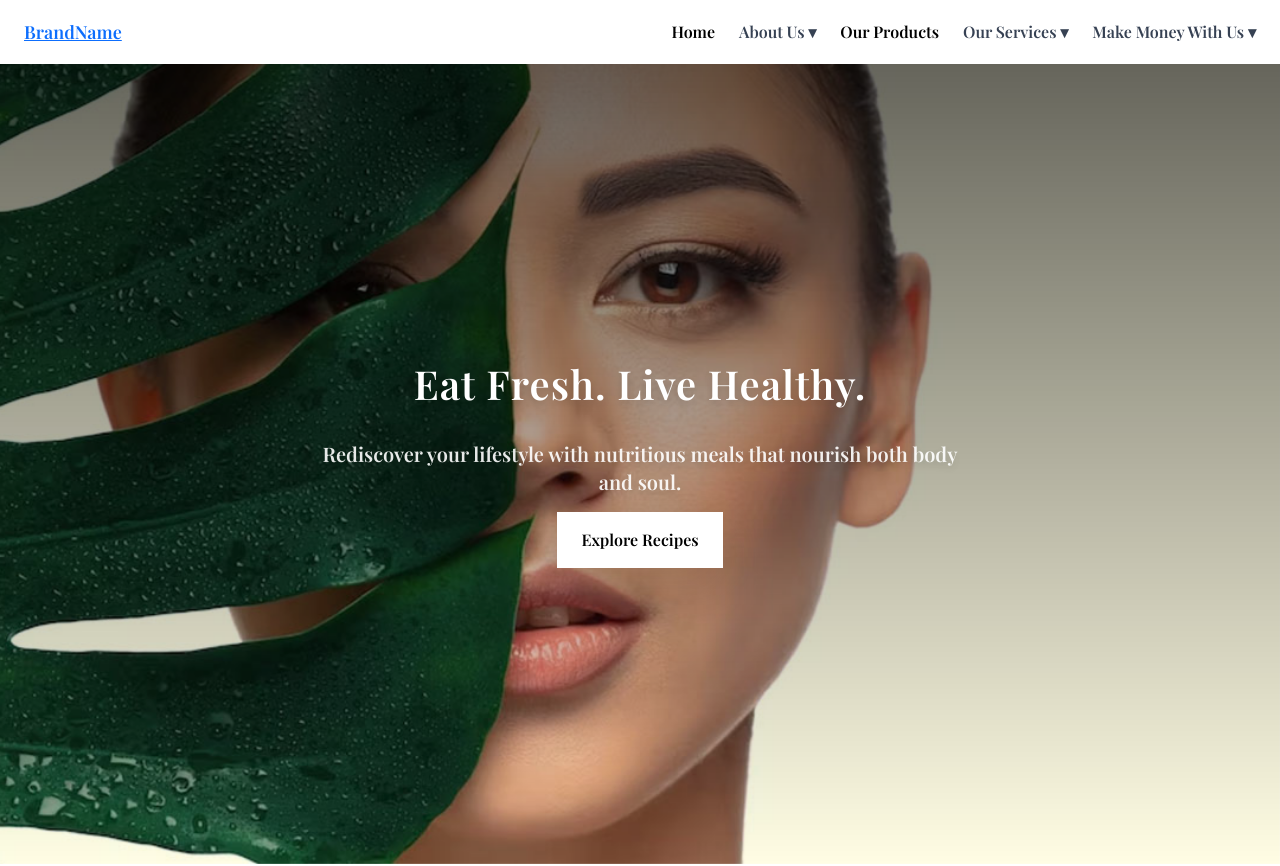
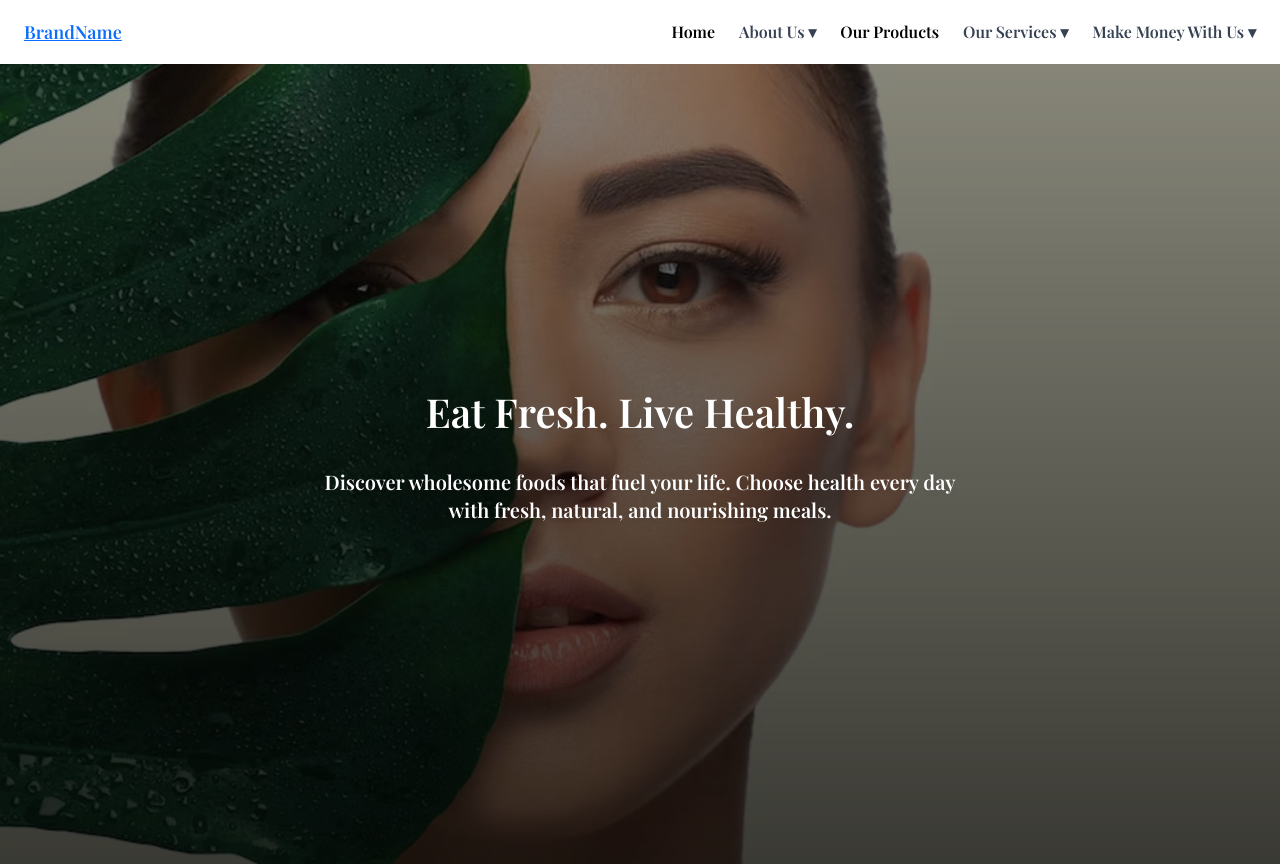
Before and after one commit to yasshikasah362/project1, a Next.js app: page / in a window 1280 px wide. Shown: the top 866 px of the page. Built offline with nearby package versions, Linux system fonts and the light colour scheme.

Commit message:
changes in nav

```diff
--- a/app/components/Hero.tsx
+++ b/app/components/Hero.tsx
@@ -1,7 +1,7 @@
 'use client';
-
 import React from 'react';
 import Slider from 'react-slick';
+import { motion } from 'framer-motion';
 import 'slick-carousel/slick/slick.css';
 import 'slick-carousel/slick/slick-theme.css';
 
@@ -10,7 +10,7 @@ const Hero = () => {
     dots: false,
     infinite: true,
     autoplay: true,
-    speed: 1000,
+    speed: 1200,
     autoplaySpeed: 5000,
     slidesToShow: 1,
     slidesToScroll: 1,
@@ -20,45 +20,39 @@ const Hero = () => {
 
   return (
     <div className="relative h-screen w-full overflow-hidden font-playfair">
-      {/* Slider Background */}
       <Slider {...settings}>
-        <div>
-          <img
-            src="/images/beauty.jpg"
-            alt="Slide 1"
-            className="h-screen w-full object-cover"
-          />
-        </div>
-        <div>
-          <img
-            src="/images/women.jpg"
-            alt="Slide 2"
-            className="h-screen w-full object-cover"
-          />
-        </div>
-        <div>
-          <img
-            src="/images/fresh meal.jpg"
-            alt="Slide 3"
-            className="h-screen w-full object-cover"
-          />
-        </div>
+        {['beauty.jpg', 'women.jpg', 'fresh meal.jpg', 'indian meal.jpg'].map((img, index) => (
+          <div key={index}>
+            <img
+              src={`/images/${img}`}
+              alt={`Slide ${index + 1}`}
+              className="h-screen w-full object-cover brightness-75"
+            />
+          </div>
+        ))}
       </Slider>
 
-      {/* Overlay */}
-      <div className="absolute inset-0 bg-gradient-to-b from-black/60 via-black/30 to-transparent z-10" />
+      {/* Gradient Overlay */}
+      <div className="absolute inset-0 bg-gradient-to-b from-black/30 via-black/50 to-black/70 z-10" />
 
-      {/* Foreground Content */}
-      <div className="absolute inset-0 flex flex-col justify-center items-center text-center z-20 text-white px-4">
-        <h1 className="text-5xl md:text-6xl font-bold tracking-wide drop-shadow-lg animate-fadeInUp">
+      {/* Foreground Text */}
+      <div className="absolute inset-0 z-20 flex flex-col justify-center items-center text-center px-4 text-white">
+        <motion.h1
+          initial={{ y: -50, opacity: 0 }}
+          animate={{ y: 0, opacity: 1 }}
+          transition={{ duration: 1 }}
+          className="text-5xl md:text-6xl font-bold drop-shadow-xl"
+        >
           Eat Fresh. Live Healthy.
-        </h1>
-        <p className="text-lg md:text-xl max-w-2xl mt-4 text-white/90 drop-shadow-lg animate-fadeInUp delay-100">
-          Rediscover your lifestyle with nutritious meals that nourish both body and soul.
-        </p>
-        <button className="mt-8 bg-white text-black font-semibold py-3 px-6 rounded-full shadow-lg hover:bg-gray-200 transition-all duration-300 animate-fadeInUp delay-200">
-          Explore Recipes
-        </button>
+        </motion.h1>
+        <motion.p
+          initial={{ y: 50, opacity: 0 }}
+          animate={{ y: 0, opacity: 1 }}
+          transition={{ delay: 0.4, duration: 1 }}
+          className="text-lg md:text-xl mt-4 max-w-2xl drop-shadow-md"
+        >
+          Discover wholesome foods that fuel your life. Choose health every day with fresh, natural, and nourishing meals.
+        </motion.p>
       </div>
     </div>
   );
--- a/app/layout.tsx
+++ b/app/layout.tsx
@@ -1,4 +1,4 @@
-// app/layout.tsx
+
 import './globals.css';
 import { Playfair_Display } from 'next/font/google';
 import type { ReactNode } from 'react';
--- a/app/page.tsx
+++ b/app/page.tsx
@@ -3,8 +3,7 @@ import React, { useEffect } from 'react';
 import 'bootstrap/dist/css/bootstrap.min.css';
 import Nav from './components/Navbar/Nav';
 import Home from './components/Home';
-// declarations.d.ts
-// declare module 'bootstrap/dist/js/bootstrap.bundle.min.js';
+
 
 
 const Page = () => {
```
Also changed, not shown: app/components/Home.tsx (+2 -12 lines).
